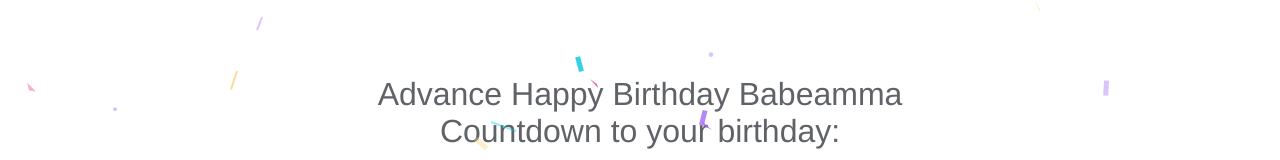
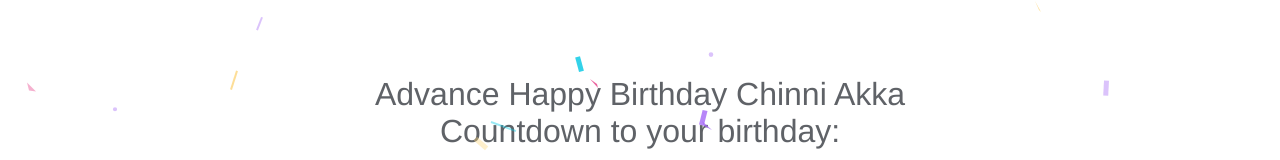
Before and after one commit to chandughanta/Bday, a plain HTML site: page index.html in a window 1280 px wide. Shown: the part 208-368 px from the top of the page. Drawn offline with Linux system fonts and the light colour scheme.

Commit message:
Update index.html

```diff
--- a/index.html
+++ b/index.html
@@ -15,7 +15,7 @@
   <canvas id=c></canvas>
   <canvas id="confetti"></canvas>
   <div class="container" id="count">
-    <h1 id="head">Advance Happy Birthday Babeamma</h1>
+    <h1 id="head">Advance Happy Birthday Chinni Akka</h1>
     <h1 id="head">Countdown to your birthday:</h1>
     <ul>
       <li><span id="day"></span>days</li>
```
